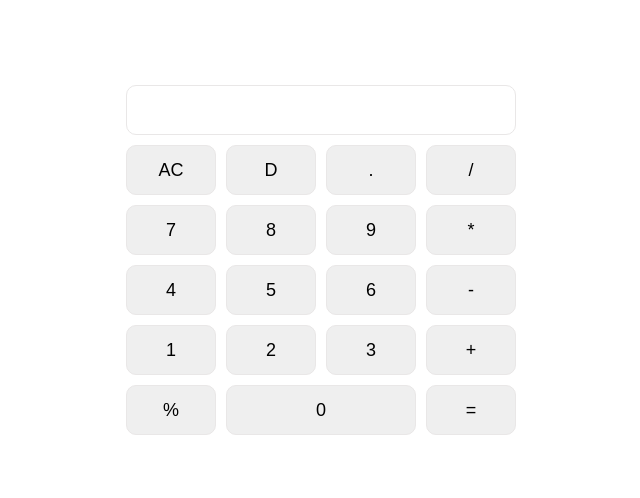
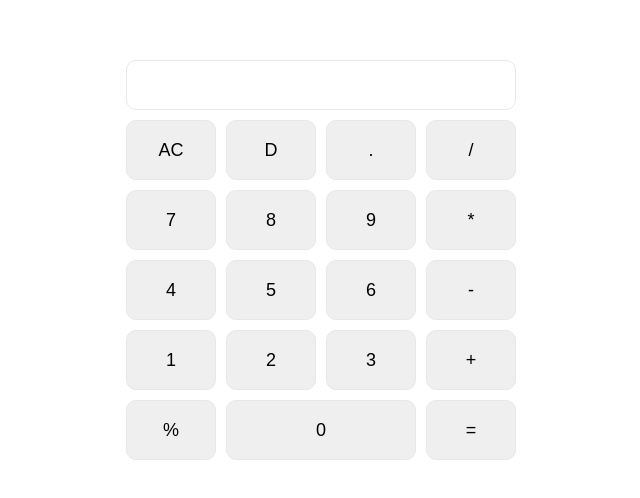
Before and after one commit to Farhana-Akp/calculator, a plain HTML site: page calculator.html in a window 1280 px wide. Shown: the part 148-646 px from the top of the page, without its empty margins (319-959 px from the left). Drawn offline with Linux system fonts and the light colour scheme.

Commit message:
update css

```diff
--- a/calculator.css
+++ b/calculator.css
@@ -31,7 +31,7 @@ body
     gap: 10px;
 }
 button{
-    height: 50px;
+    height: 60px;
 
     border-radius: 10px;
     font-size: 18px;
```
